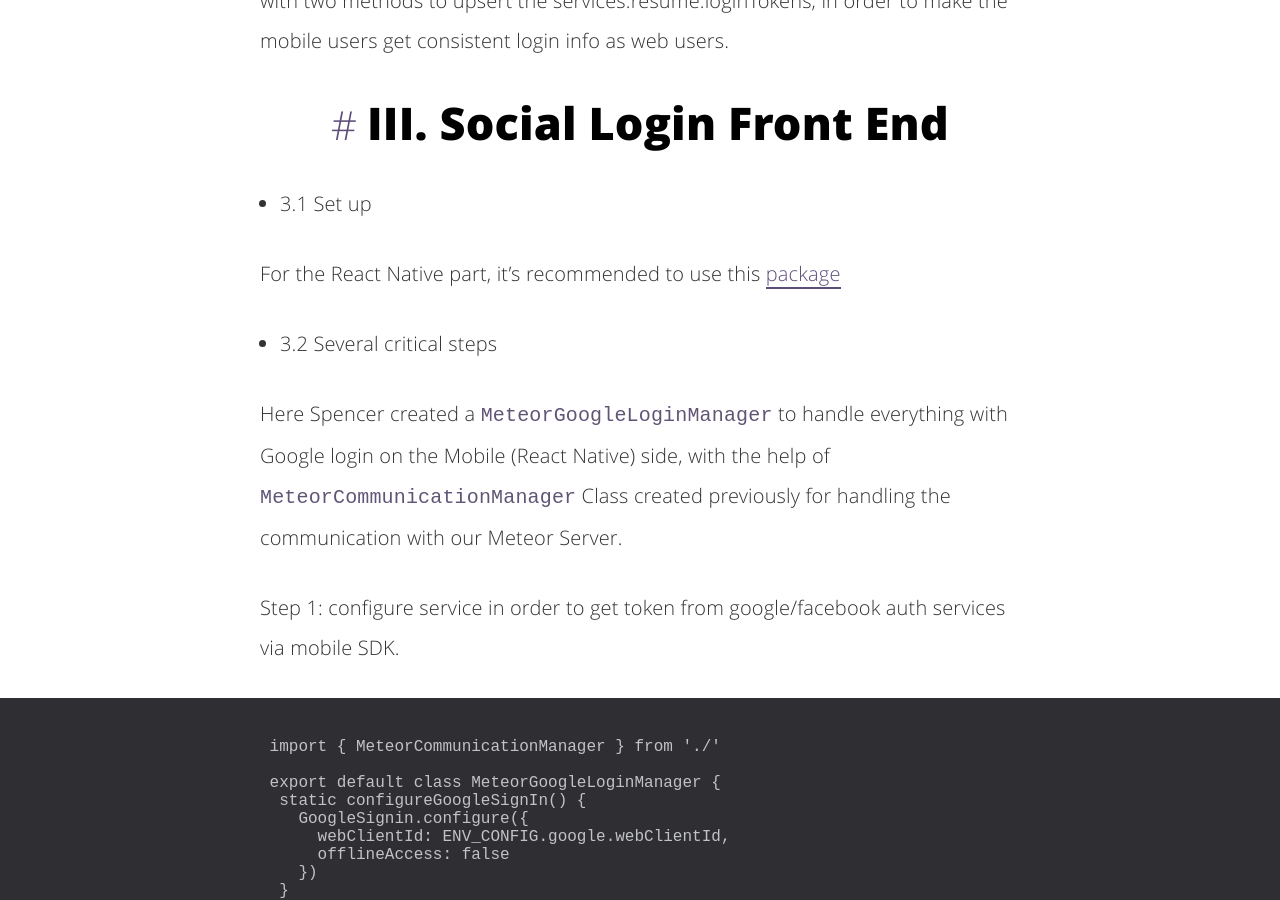
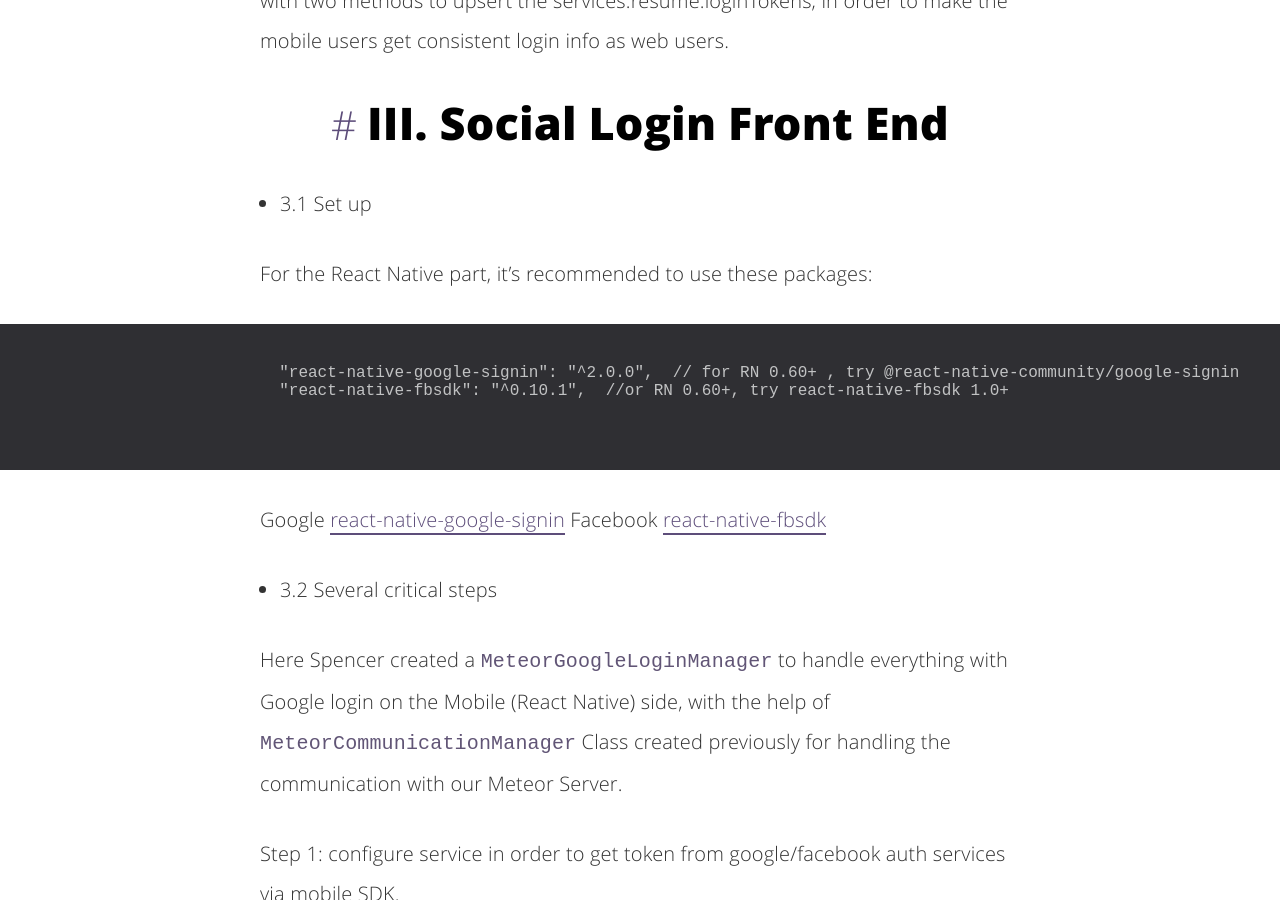
Before and after one commit to zywkloo/zywkloo.github.io, a Jekyll site: the page built from _posts/2019-09-05-React-Native-Meteor-SocialLogin.md, in a window 1280 px wide and 900 px high, scrolled down 2432 px. Built offline with Jekyll 4.4.1, drawn with Linux system fonts in a browser that asks for light colours; comment, search, counter and statistics services are not loaded.

Commit message:
Update 2019-09-05-React-Native-Meteor-SocialLogin.md

````diff
--- a/_posts/2019-09-05-React-Native-Meteor-SocialLogin.md
+++ b/_posts/2019-09-05-React-Native-Meteor-SocialLogin.md
@@ -68,7 +68,14 @@ After FB/Google Auth succeeded, Meteor.Accounts package's source code came with
 
 * 3.1 Set up
 
- For the React Native part, it's recommended to use this [package](https://github.com/react-native-google-signin/google-signin)
+ For the React Native part, it's recommended to use these packages:
+ ```
+  "react-native-google-signin": "^2.0.0",  // for RN 0.60+ , try @react-native-community/google-signin
+  "react-native-fbsdk": "^0.10.1",  //or RN 0.60+, try react-native-fbsdk 1.0+
+ ```
+
+  Google [react-native-google-signin](https://github.com/react-native-google-signin/google-signin)
+  Facebook [react-native-fbsdk](https://github.com/facebook/react-native-fbsdk)
 
 * 3.2 Several critical steps
 
````
